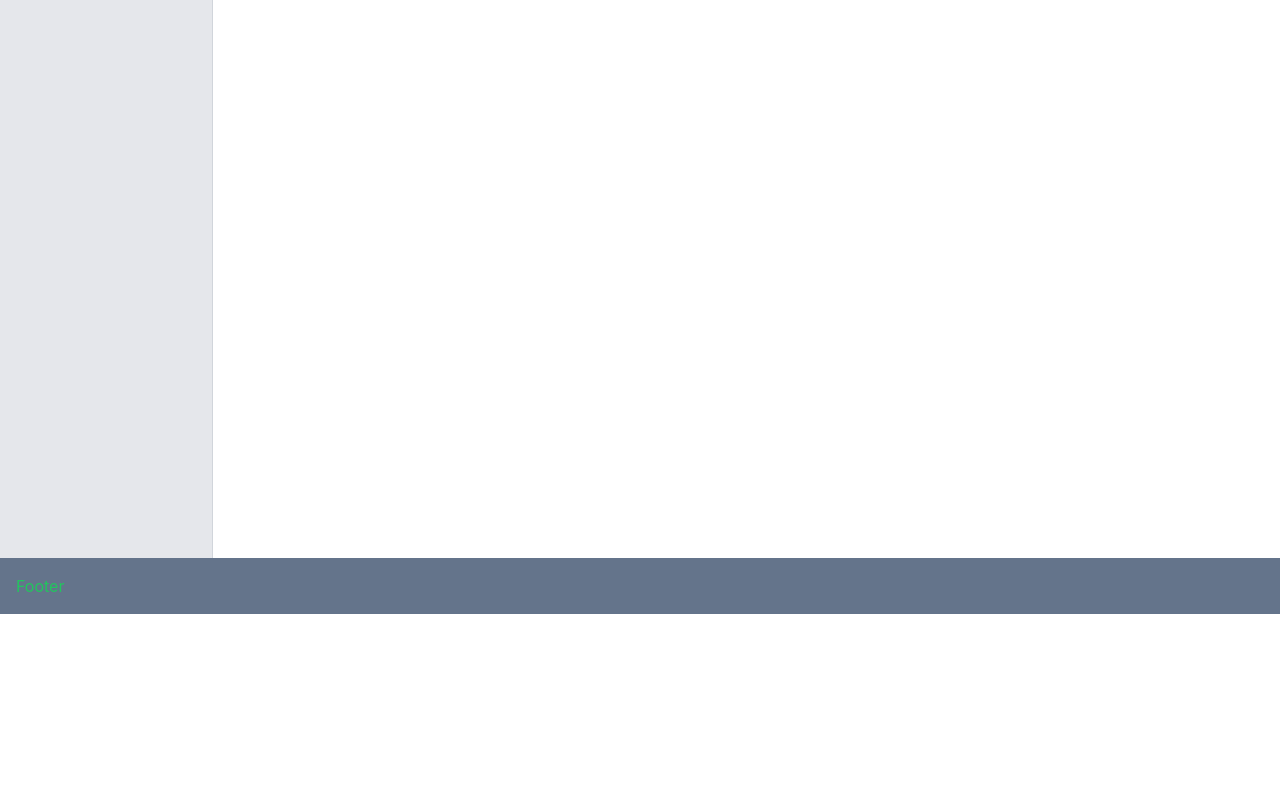
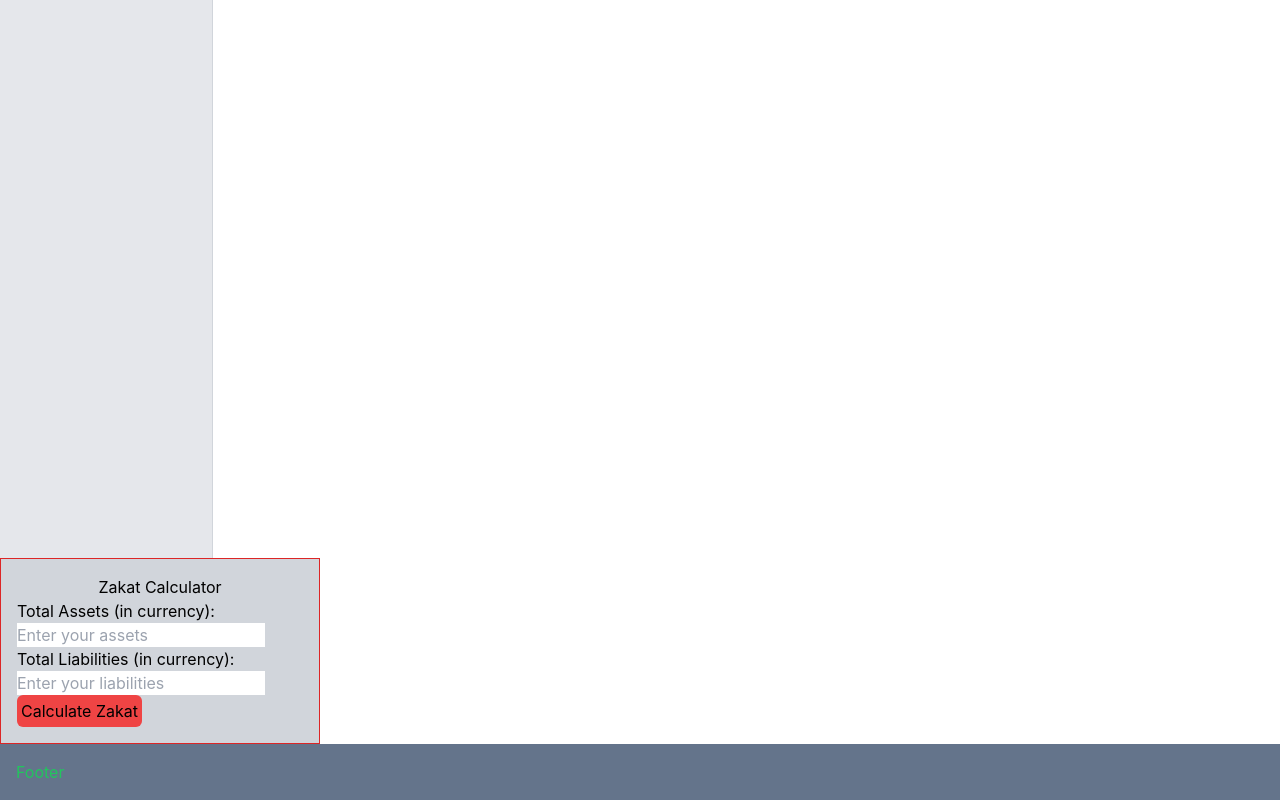
Before and after one commit to somu46/Islamic-calendar, a React (Create React App) app: page / in a window 1280 px wide. Shown: the part 298-1098 px from the top of the page. Before the commit the page ends 912 px from the top, so only its background shows below. Built offline with nearby package versions, Linux system fonts and the light colour scheme.

Commit message:
`Added ZakatCalculator component to App.js`

```diff
--- a/src/App.js
+++ b/src/App.js
@@ -1,6 +1,7 @@
 import Footer from "./Components/Footer/Footer";
 import Home from "./Components/Home/Home";
 import Navbar from "./Components/Navbar/Navbar";
+import ZakatCalculator from "./Components/ZakatCal/ZakatCal";
 
 function App() {
 
@@ -10,6 +11,7 @@ function App() {
       <div>
         <Navbar/>
         <Home/>
+        <ZakatCalculator/>
         <Footer/>
       </div>
     </div>
--- /dev/null
+++ b/src/Components/ZakatCal/ZakatCal.js
@@ -0,0 +1,64 @@
+import React, { useState } from 'react';
+
+const ZakatCalculator = () => {
+  const [assets, setAssets] = useState('');
+  const [liabilities, setLiabilities] = useState('');
+  const [zakatDue, setZakatDue] = useState(null);
+
+  const calculateZakat = () => {
+    const totalAssets = parseFloat(assets);
+    const totalLiabilities = parseFloat(liabilities);
+
+    if (isNaN(totalAssets) || isNaN(totalLiabilities)) {
+      alert('Please enter valid numbers for assets and liabilities.');
+      return;
+    }
+
+    // Zakat calculation (typically 2.5% of savings after liabilities)
+    const savings = totalAssets - totalLiabilities;
+
+    if (savings >= 0) {
+      const zakat = savings * 0.025; // 2.5%
+      setZakatDue(zakat.toFixed(2));
+    } else {
+      alert('Liabilities cannot exceed assets.');
+    }
+  };
+
+  return (
+    <div className="zakat-calculator border border-red-600 h-1/4 w-1/4 p-4 bg-gray-300 ">
+      <h2 className='text-center'>Zakat Calculator</h2>
+      <div>
+        <label>
+          Total Assets (in currency):
+          <input
+            type="number"
+            value={assets}
+            onChange={(e) => setAssets(e.target.value)}
+            placeholder="Enter your assets"
+          />
+        </label>
+      </div>
+      <div>
+        <label>
+          Total Liabilities (in currency):
+          <input
+            type="number"
+            value={liabilities}
+            onChange={(e) => setLiabilities(e.target.value)}
+            placeholder="Enter your liabilities"
+          />
+        </label>
+      </div>
+      <button className='bg-red-500 p-1 rounded-md ' onClick={calculateZakat}>Calculate Zakat</button>
+
+      {zakatDue !== null && (
+        <div>
+          <h3>Calculated Zakat: {zakatDue} currency</h3>
+        </div>
+      )}
+    </div>
+  );
+};
+
+export default ZakatCalculator;
```
